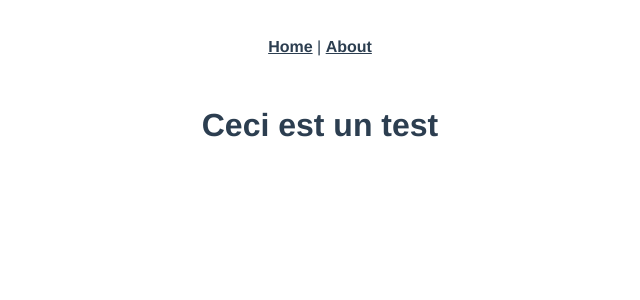
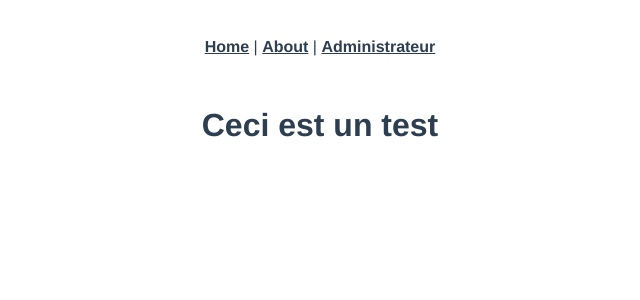
Before and after one commit to StanDevs/agenceImmo, a Vue app in the folder front/: page /Administrateur in a window 1280 px wide. Shown: the top 300 px of the page, without its empty margins (320-960 px from the left). Built offline with nearby package versions, Linux system fonts and the light colour scheme.

Commit message:
Add Administrateur ti navbar

```diff
--- a/front/src/App.vue
+++ b/front/src/App.vue
@@ -2,7 +2,8 @@
   <div id="app">
     <div id="nav">
       <router-link to="/">Home</router-link> |
-      <router-link to="/about">About</router-link>
+      <router-link to="/about">About</router-link> |
+      <router-link to="/administrateur">Administrateur</router-link>
     </div>
     <router-view/>
   </div>
```
